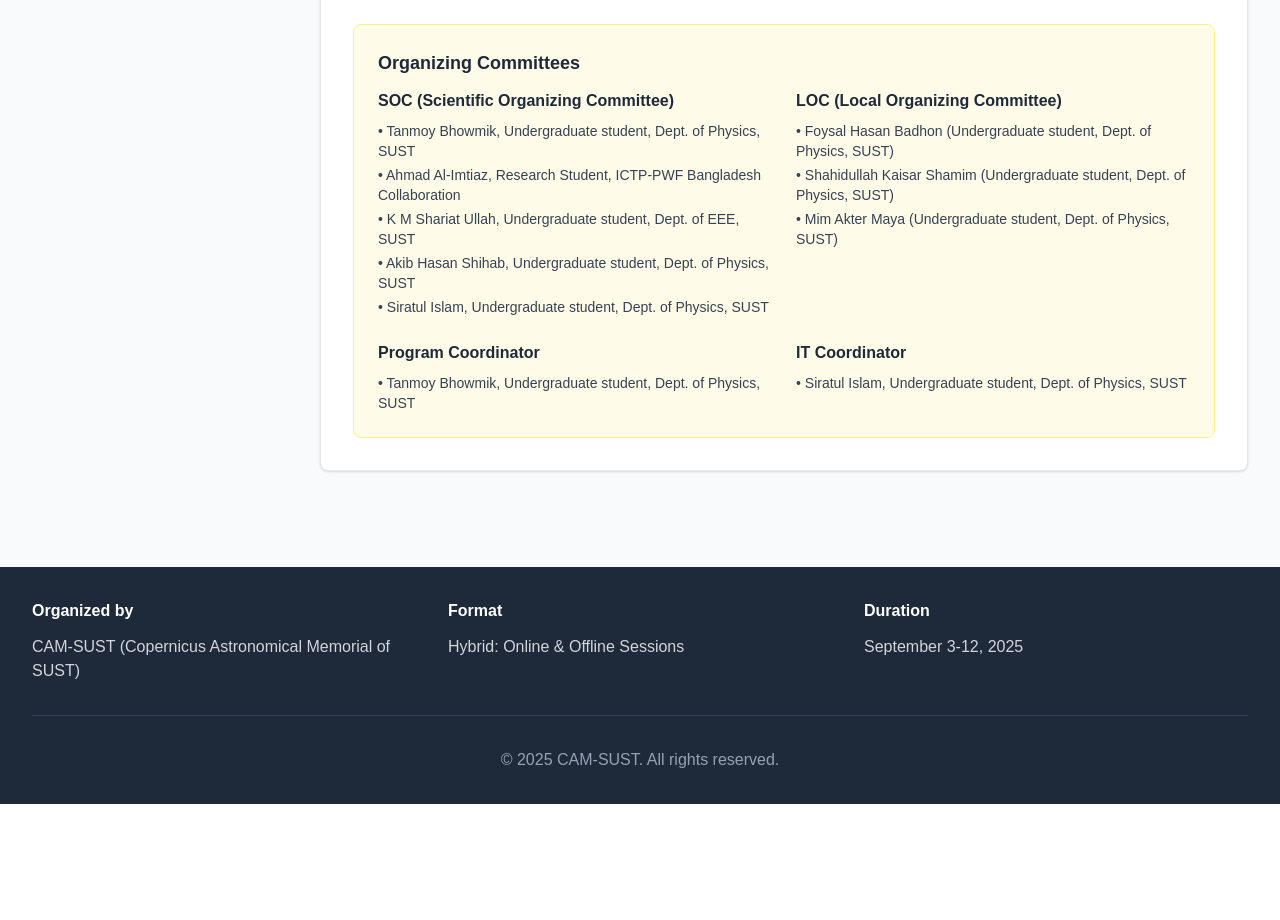
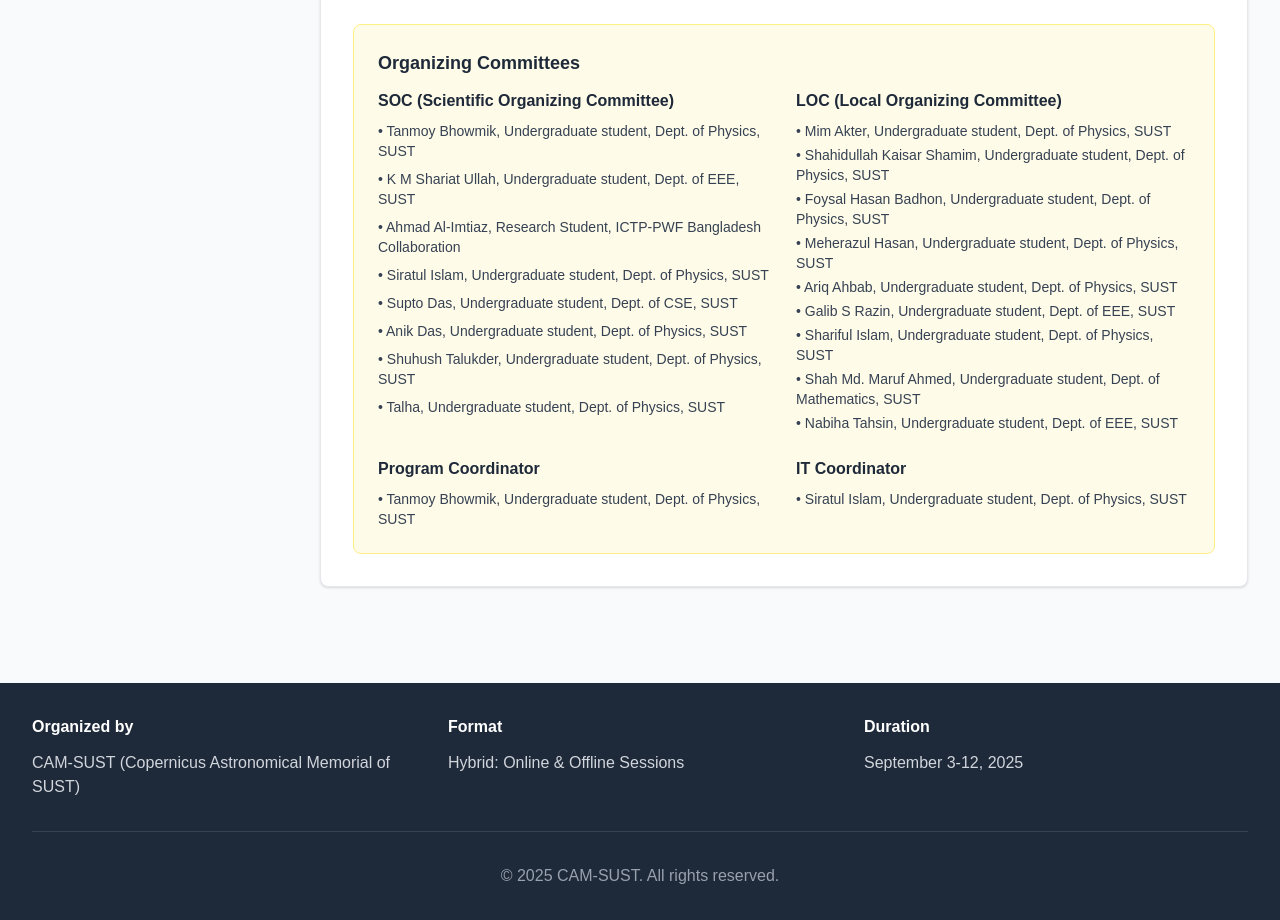
Before and after one commit to heronet/summerschool, a Next.js app: page / in a window 1280 px wide. Shown: the part 4160-5080 px from the top of the page. Before the commit the page ends 4964 px from the top, so only its background shows below. Built offline with nearby package versions, Linux system fonts and the light colour scheme.

Commit message:
update: soc loc
Signed-off-by: Siratul Islam <sirat4757@gmail.com>

```diff
--- a/src/sections/overview-content.tsx
+++ b/src/sections/overview-content.tsx
@@ -22,6 +22,29 @@
     "Black Hole Collisions",
     "Space-time curvature near black holes",
     "Type Ia Supernovae (SNe Ia) and their use in cosmology",
+  ];
+
+  const soc = [
+    "Tanmoy Bhowmik, Undergraduate student, Dept. of Physics, SUST",
+    "K M Shariat Ullah, Undergraduate student, Dept. of EEE, SUST",
+    "Ahmad Al-Imtiaz, Research Student, ICTP-PWF Bangladesh Collaboration",
+    "Siratul Islam, Undergraduate student, Dept. of Physics, SUST",
+    "Supto Das, Undergraduate student, Dept. of CSE, SUST",
+    "Anik Das, Undergraduate student, Dept. of Physics, SUST",
+    "Shuhush Talukder, Undergraduate student, Dept. of Physics, SUST",
+    "Talha, Undergraduate student, Dept. of Physics, SUST",
+  ];
+
+  const loc = [
+    "Mim Akter, Undergraduate student, Dept. of Physics, SUST",
+    "Shahidullah Kaisar Shamim, Undergraduate student, Dept. of Physics, SUST",
+    "Foysal Hasan Badhon, Undergraduate student, Dept. of Physics, SUST",
+    "Meherazul Hasan, Undergraduate student, Dept. of Physics, SUST",
+    "Ariq Ahbab, Undergraduate student, Dept. of Physics, SUST",
+    "Galib S Razin, Undergraduate student, Dept. of EEE, SUST",
+    "Shariful Islam, Undergraduate student, Dept. of Physics, SUST",
+    "Shah Md. Maruf Ahmed, Undergraduate student, Dept. of Mathematics, SUST",
+    "Nabiha Tahsin, Undergraduate student, Dept. of EEE, SUST",
   ];
 
   return (
@@ -254,24 +277,10 @@
             <h4 className="font-semibold text-gray-800 mb-2">
               SOC (Scientific Organizing Committee)
             </h4>
-            <ul className="space-y-1 text-sm text-gray-700">
-              <li>
-                • Tanmoy Bhowmik, Undergraduate student, Dept. of Physics, SUST
-              </li>
-              <li>
-                • Ahmad Al-Imtiaz, Research Student, ICTP-PWF Bangladesh
-                Collaboration
-              </li>
-              <li>
-                • K M Shariat Ullah, Undergraduate student, Dept. of EEE, SUST
-              </li>
-              <li>
-                • Akib Hasan Shihab, Undergraduate student, Dept. of Physics,
-                SUST
-              </li>
-              <li>
-                • Siratul Islam, Undergraduate student, Dept. of Physics, SUST
-              </li>
+            <ul className="space-y-2 text-sm text-gray-700">
+              {soc.map((member, idx) => (
+                <li key={idx}>• {member}</li>
+              ))}
             </ul>
           </div>
           <div>
@@ -279,17 +288,9 @@
               LOC (Local Organizing Committee)
             </h4>
             <ul className="space-y-1 text-sm text-gray-700">
-              <li>
-                • Foysal Hasan Badhon (Undergraduate student, Dept. of Physics,
-                SUST)
-              </li>
-              <li>
-                • Shahidullah Kaisar Shamim (Undergraduate student, Dept. of
-                Physics, SUST)
-              </li>
-              <li>
-                • Mim Akter Maya (Undergraduate student, Dept. of Physics, SUST)
-              </li>
+              {loc.map((member, idx) => (
+                <li key={idx}>• {member}</li>
+              ))}
             </ul>
           </div>
           <div>
```
